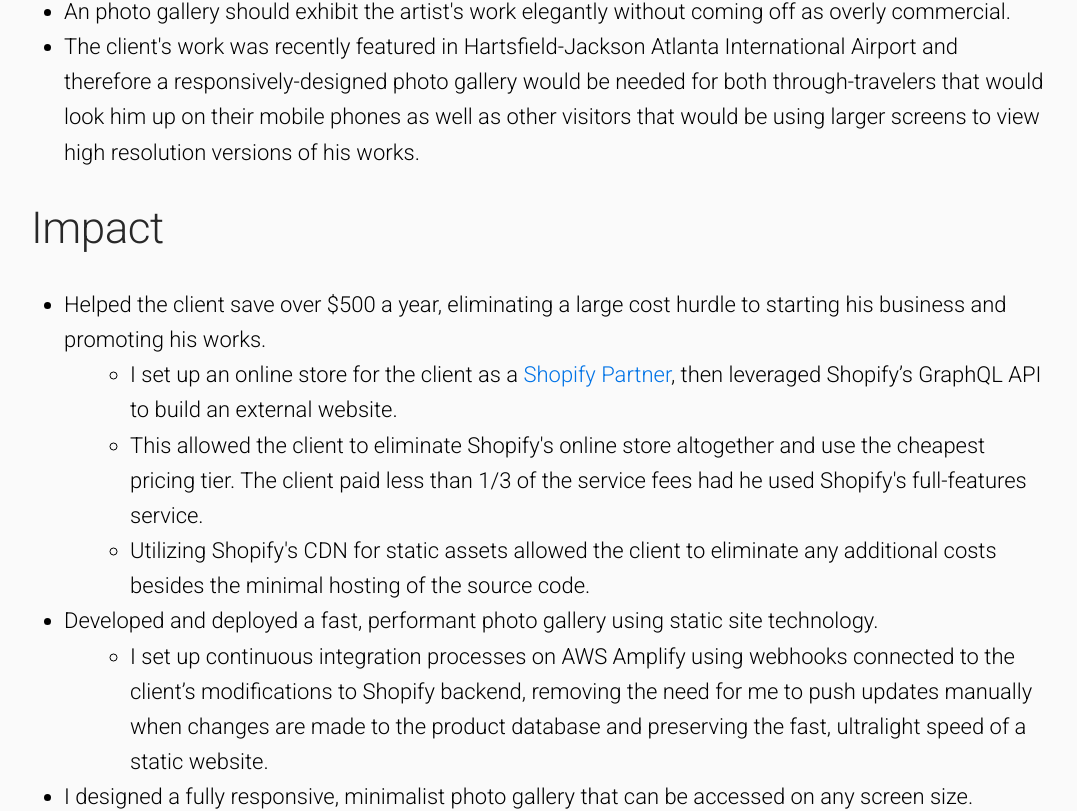
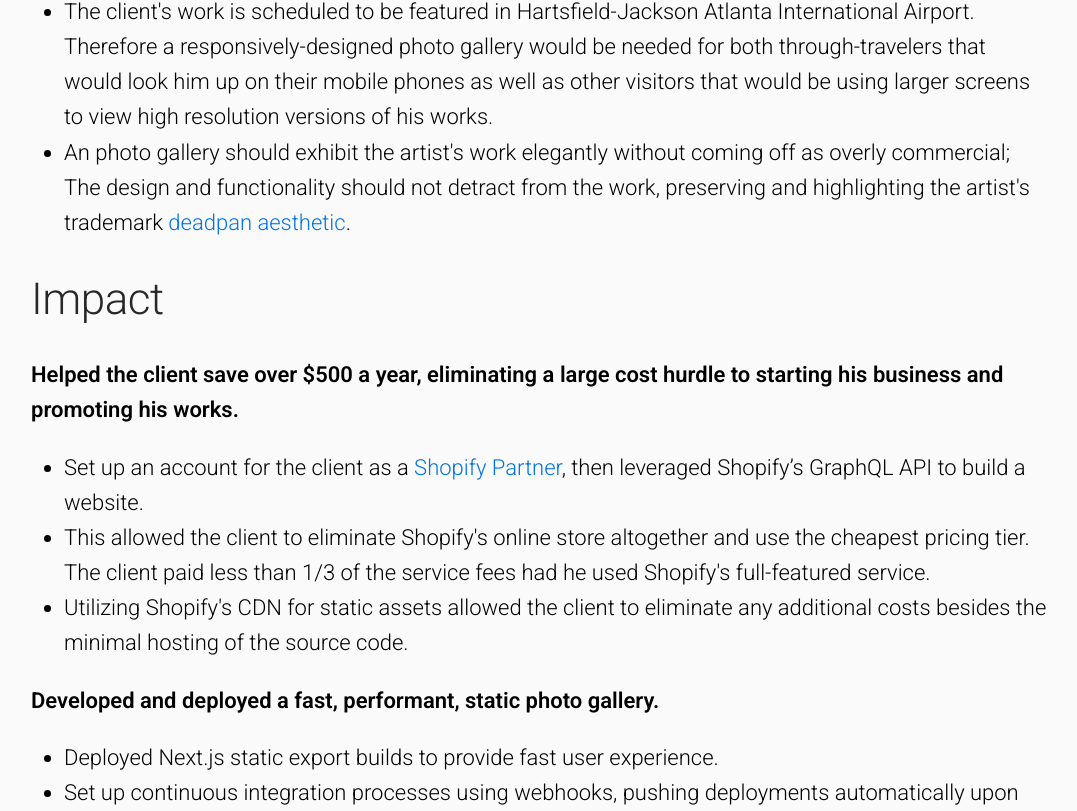
Before and after one commit to brti-dev/brti.dev, a Next.js app: page /developer/branden-paillant in a window 1280 px wide. Shown: the part 879-1690 px from the top of the page, without its empty margins (101-1178 px from the left). Built offline with nearby package versions, Linux system fonts and the light colour scheme.

Commit message:
Modifications to branden-paillant article

```diff
--- a/pages/developer/branden-paillant.tsx
+++ b/pages/developer/branden-paillant.tsx
@@ -11,10 +11,8 @@ function BrandenPaillant() {
         preface={
           <ul>
             <li>
-                            In development at{' '}
-                            <a href="https://brandenpaillant.com">
-                                brandenpaillant.com
-                            </a>
+              In production at{' '}
+              <a href="https://brandenpaillant.com">brandenpaillant.com</a>
             </li>
           </ul>
         }
@@ -23,78 +21,87 @@ function BrandenPaillant() {
         <h2>Challenges</h2>
         <ul>
           <li>
-                        The client, a gifted up-and-coming photographer of urban
-                        landscapes, had little online presence outside of
-                        Instagram.
+            The client, a gifted up-and-coming photographer of urban landscapes,
+            had little online presence outside of Instagram.
           </li>
           <li>
-                        An online store to sell prints needed to be built from
-                        scratch or use commercial APIs.
+            An online store to sell prints needed to be built from scratch or
+            use commercial APIs.
           </li>
           <li>
-                        An photo gallery should exhibit the artist's work
-                        elegantly without coming off as overly commercial.
+            The client's work is scheduled to be featured in Hartsfield-Jackson
+            Atlanta International Airport. Therefore a responsively-designed
+            photo gallery would be needed for both through-travelers that would
+            look him up on their mobile phones as well as other visitors that
+            would be using larger screens to view high resolution versions of
+            his works.
           </li>
           <li>
-                        The client's work was recently featured in
-                        Hartsfield-Jackson Atlanta International Airport and
-                        therefore a responsively-designed photo gallery would be
-                        needed for both through-travelers that would look him up
-                        on their mobile phones as well as other visitors that
-                        would be using larger screens to view high resolution
-                        versions of his works.
+            An photo gallery should exhibit the artist's work elegantly without
+            coming off as overly commercial; The design and functionality should
+            not detract from the work, preserving and highlighting the artist's
+            trademark{' '}
+            <a href="https://stevemiddlehurstcontextandnarrative.wordpress.com/2015/02/24/the-deadpan-aesthetic/">
+              deadpan aesthetic
+            </a>
+            .
           </li>
         </ul>
 
         <h2>Impact</h2>
+
+        <p>
+          <strong>
+            Helped the client save over $500 a year, eliminating a large cost
+            hurdle to starting his business and promoting his works.
+          </strong>
           <ul>
             <li>
-                        Helped the client save over $500 a year, eliminating a
-                        large cost hurdle to starting his business and promoting
-                        his works.
+              Set up an account for the client as a{' '}
+              <a href="https://www.shopify.com/partners">Shopify Partner</a>,
+              then leveraged Shopify’s GraphQL API to build a website.
+            </li>
+            <li>
+              This allowed the client to eliminate Shopify's online store
+              altogether and use the cheapest pricing tier. The client paid less
+              than 1/3 of the service fees had he used Shopify's full-featured
+              service.
+            </li>
+            <li>
+              Utilizing Shopify's CDN for static assets allowed the client to
+              eliminate any additional costs besides the minimal hosting of the
+              source code.
+            </li>
+          </ul>
+        </p>
+        <p>
+          <strong>
+            Developed and deployed a fast, performant, static photo gallery.
+          </strong>
           <ul>
             <li>
-                                I set up an online store for the client as a{' '}
-                                <a href="https://www.shopify.com/partners">
-                                    Shopify Partner
-                                </a>
-                                , then leveraged Shopify’s GraphQL API to build
-                                an external website.
+              Deployed Next.js static export builds to provide fast user
+              experience.
             </li>
             <li>
-                                This allowed the client to eliminate Shopify's
-                                online store altogether and use the cheapest
-                                pricing tier. The client paid less than 1/3 of
-                                the service fees had he used Shopify's
-                                full-features service.
-                            </li>
-                            <li>
-                                Utilizing Shopify's CDN for static assets
-                                allowed the client to eliminate any additional
-                                costs besides the minimal hosting of the source
-                                code.
+              Set up continuous integration processes using webhooks, pushing
+              deployments automatically upon the client’s modifications to the
+              Shopify backend. This removed the need for me to push updates
+              manually when changes are made to the product database and
+              preserved the fast, ultralight speed of a static website.
             </li>
           </ul>
-                    </li>
-                    <li>
-                        Developed and deployed a fast, performant photo gallery
-                        using static site technology.
+        </p>
+        <p>
+          Designed a fully responsive, minimalist photo gallery that can be
+          accessed on any screen size.
           <ul>
             <li>
-                                I set up continuous integration processes on AWS
-                                Amplify using webhooks connected to the client’s
-                                modifications to Shopify backend, removing the
-                                need for me to push updates manually when
-                                changes are made to the product database and
-                                preserving the fast, ultralight speed of a
-                                static website.
+              I felt the author's trademark aesthetic (described as "deadpan," a
+              cool, detached, and unemotional presentation of a subject) could
+              best be presented in a minimalist design absent of lines, buttons,
+              graphics, and other common baubles.
             </li>
-                        </ul>
-                    </li>
-                    <li>
-                        I designed a fully responsive, minimalist photo gallery
-                        that can be accessed on any screen size.
-                        <ul>
             <li>
               Achieved{' '}
               <a href="https://googlechrome.github.io/lighthouse/viewer/?gist=c5a254e96ea100d73378fc97cf7a5502">
@@ -103,8 +110,17 @@ function BrandenPaillant() {
               on Lighthouse
             </li>
           </ul>
-                    </li>
-                </ul>
+          <picture>
+            <source
+              srcSet="/img/branden-paillant_design.webp"
+              type="image/webp"
+            />
+            <img
+              src="/img/branden-paillant_design.png"
+              alt="Design choices on brandenpaillant.com"
+            />
+          </picture>
+        </p>
       </Article>
     </Layout>
   )
```
Also changed, not shown: public/img/branden-paillant_design.png (added), public/img/branden-paillant_design.webp (added). Lines whose indentation alone changed are shown as unchanged.
